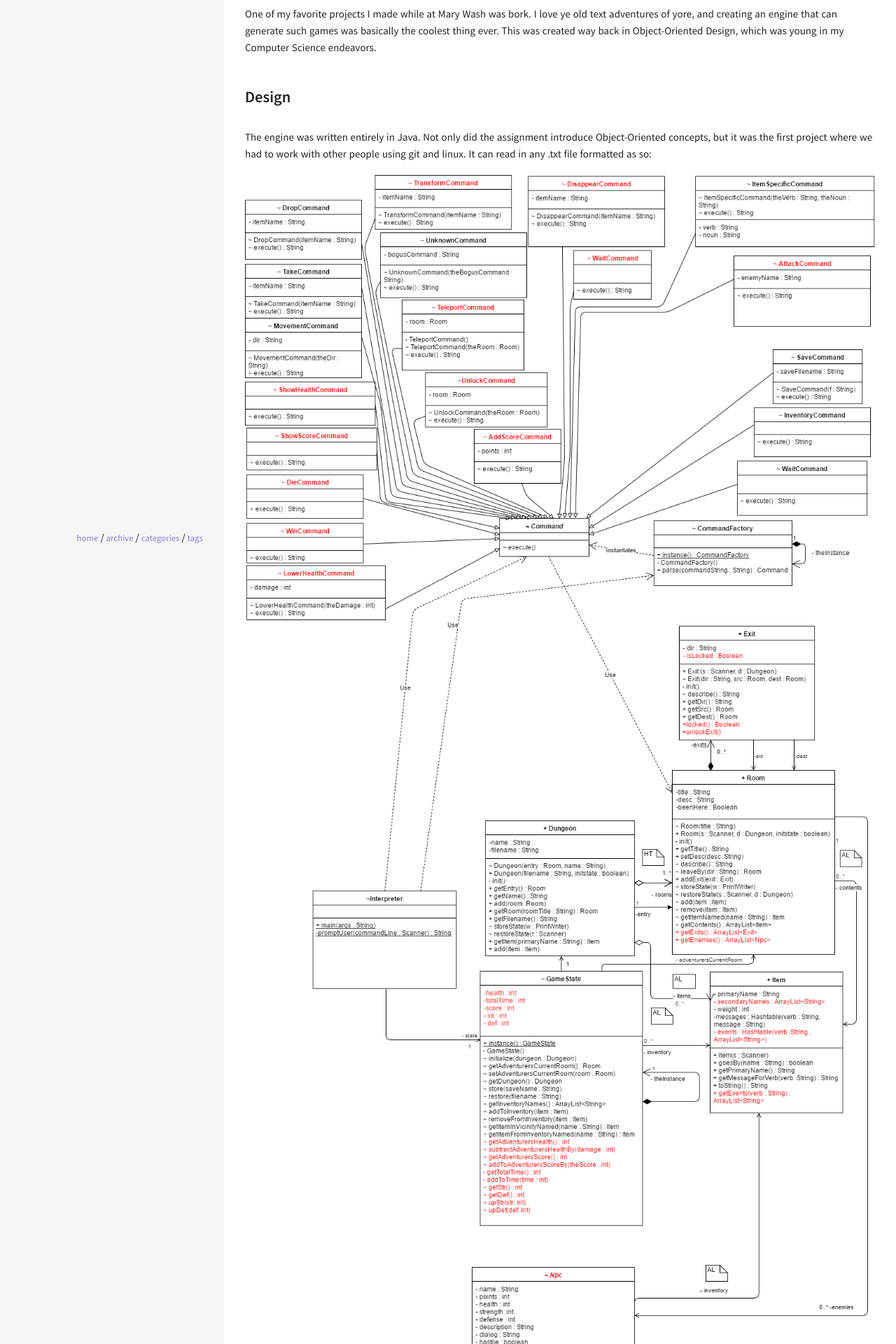
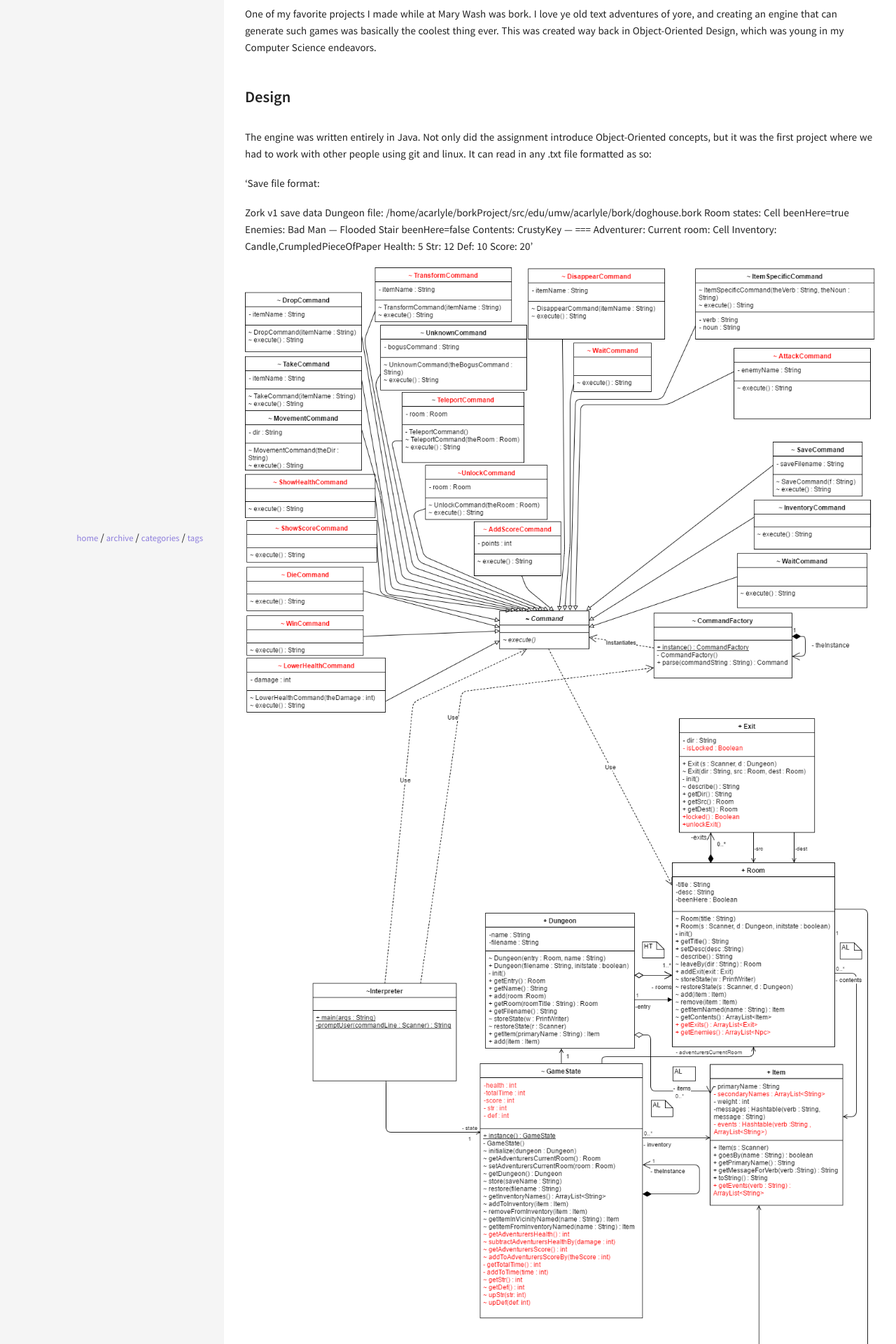
Before and after one commit to acarlyle/acarlyle.github.io, a Jekyll site: the page built from _posts/2017-04-27-enter-bork.md, in a window 1280 px wide. Shown: the part 923-2843 px from the top of the page at 70% size. Built offline with Jekyll 4.4.1, drawn with Linux system fonts in a browser that asks for light colours.

Commit message:
Updated 2017-04-27-enter-bork.md

```diff
--- a/_posts/2017-04-27-enter-bork.md
+++ b/_posts/2017-04-27-enter-bork.md
@@ -17,6 +17,26 @@ One of my favorite projects I made while at Mary Wash was bork.  I love ye old t
 
 The engine was written entirely in Java.  Not only did the assignment introduce Object-Oriented concepts, but it was the first project where we had to work with other people using git and linux.  It can read in any .txt file formatted as so:
 
+'Save file format:
 
+Zork v1 save data
+Dungeon file: /home/acarlyle/borkProject/src/edu/umw/acarlyle/bork/doghouse.bork
+Room states:
+Cell
+beenHere=true
+Enemies: Bad Man
+---
+Flooded Stair
+beenHere=false
+Contents: CrustyKey
+---
+===
+Adventurer:
+Current room: Cell
+Inventory: Candle,CrumpledPieceOfPaper
+Health: 5
+Str: 12
+Def: 10
+Score: 20'
 
 ![zorkclassdiagram.png]({{site.baseurl}}/img/zorkclassdiagram.png)
```
